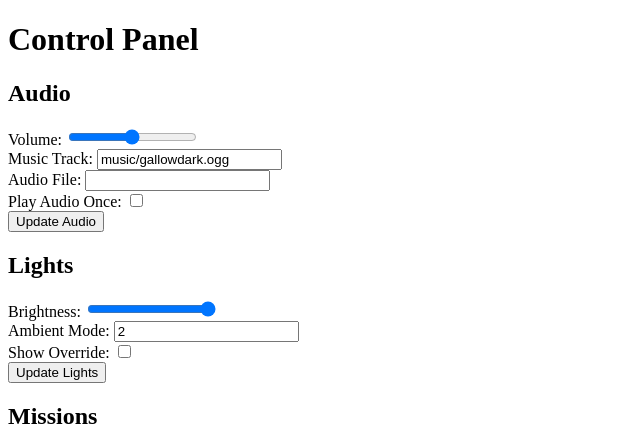
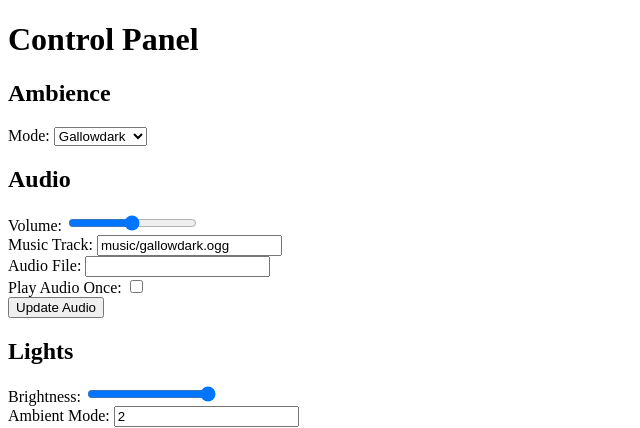
Before and after one commit to harkano/gallowdark, a Flask app: page / in a window 1280 px wide. Shown: the top 428 px of the page, without its empty margins (0-640 px from the left). Run offline with Flask 3, Linux system fonts and the light colour scheme.

Commit message:
Update index.html

```diff
--- a/templates/index.html
+++ b/templates/index.html
@@ -8,6 +8,16 @@
 </head>
 <body>
     <h1>Control Panel</h1>
+
+    <h2>Ambience</h2>
+    <label for="ambience_mode">Mode:</label>
+    <select id="ambience_mode" name="ambience_mode" onchange="updateAmbience()">
+        <option value="2|music/gallowdark.ogg">Gallowdark</option>
+        <option value="3|music/gallowdeep.ogg">Gallowdeep</option>
+        <option value="4|music/gallowhive.ogg">Gallowhive</option>
+        <option value="5|music/gallowtomb.ogg">Gallowtomb</option>
+    </select>
+    <br>
 
     <h2>Audio</h2>
     <label for="volume">Volume:</label>
@@ -118,6 +128,27 @@
                 }
             });
         }
+
+        function updateAmbience() {
+            const ambienceData = document.getElementById('ambience_mode').value.split('|');
+            const ambient_mode = Number(ambienceData[0]);
+            const music_track = ambienceData[1];
+
+            const data = {
+                ambient_mode: ambient_mode,
+                music: music_track
+            };
+
+            $.ajax({
+                url: '/update_ambience',
+                type: 'POST',
+                data: JSON.stringify(data),
+                contentType: 'application/json',
+                success: function(response) {
+                    console.log('Ambience update response:', response);
+                }
+            });
+        }
     </script>
 </body>
 </html>
```
